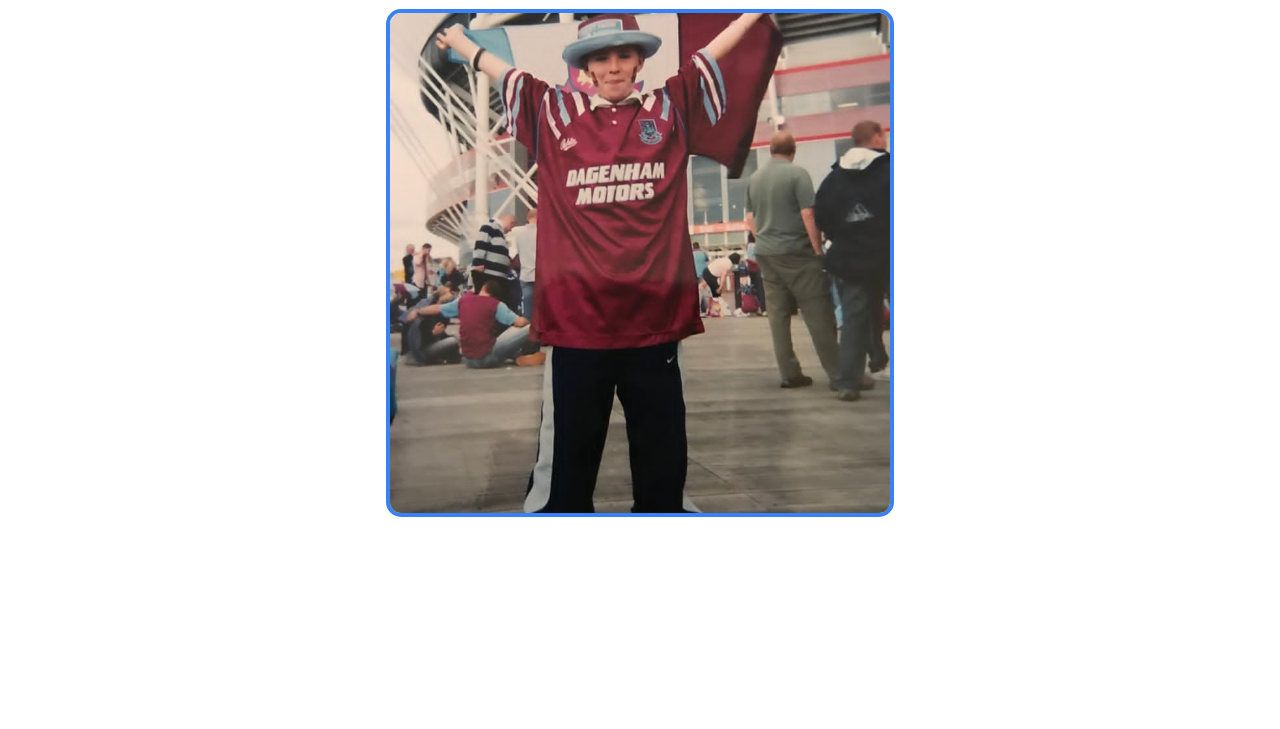
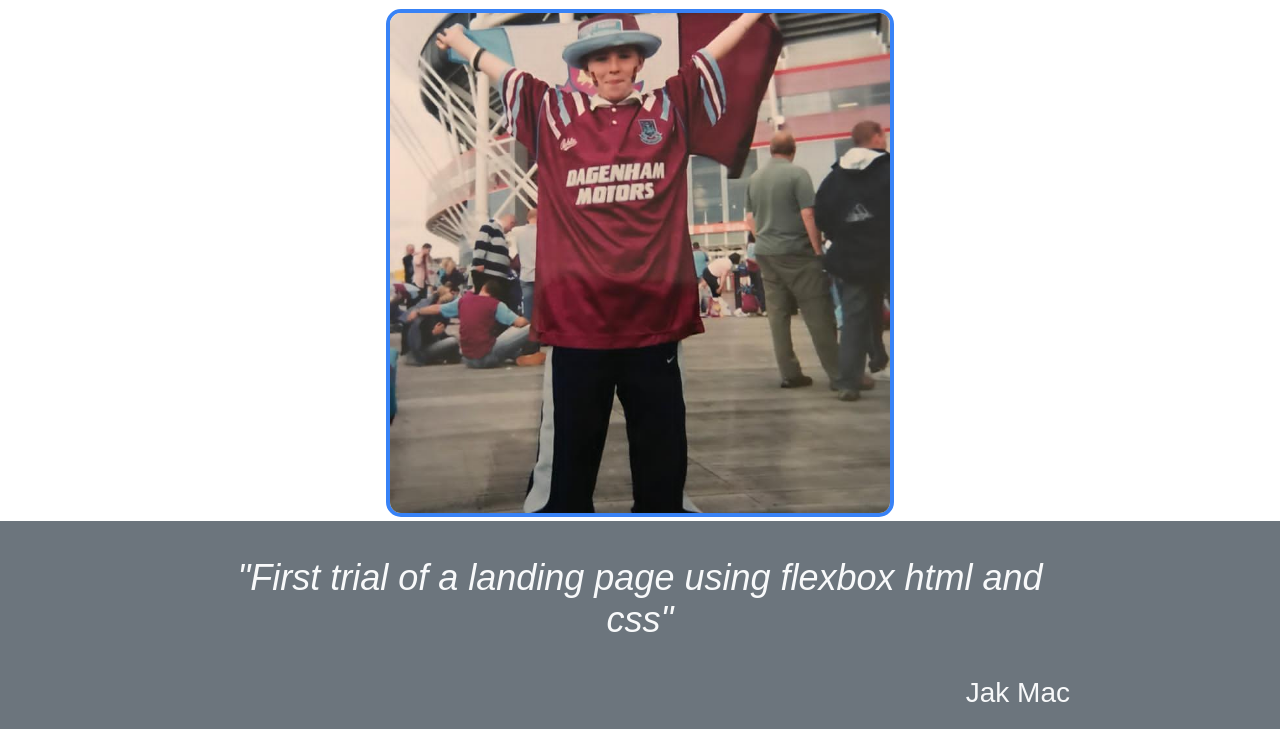
Before and after one commit to jakmac123/Landing-Page, a plain HTML site: page index.html in a window 1280 px wide. Shown: the part 1209-1938 px from the top of the page. Before the commit the page ends 1730 px from the top, so only its background shows below. Drawn offline with Linux system fonts and the light colour scheme.

Commit message:
added quotation part

```diff
--- a/index.html
+++ b/index.html
@@ -43,4 +43,10 @@
                     <div>
                         <img src="/images/westham.jpg" alt="">
                     </div>
+                </div>
             </div>
+
+            <div class="quote">
+                <p>"First trial of a landing page using flexbox html and css"</p>
+                <b>Jak Mac</b>
+            </div>
--- a/style.css
+++ b/style.css
@@ -115,3 +115,30 @@ h1 {
     border-radius: 15px;
     margin: 5px 20px 0px 20px;
 }
+
+/* Quote */
+
+.quote {
+    display: flex;
+    flex-direction: column;
+    background-color: #6C757D;
+    padding:  0 200px;
+}
+
+.quote p {
+    font-size: 36px;
+    color: #F8F9FA;
+    font-style: italic;
+    font-weight: lighter;
+    font-family: sans-serif;
+}
+
+.quote b {
+    padding-bottom: 20px;
+    padding-right: 10px;
+    font-family: sans-serif;
+    text-align: right;
+    font-size: 28px;
+    color: #F8F9FA;
+    font-weight: lighter;
+}
```
